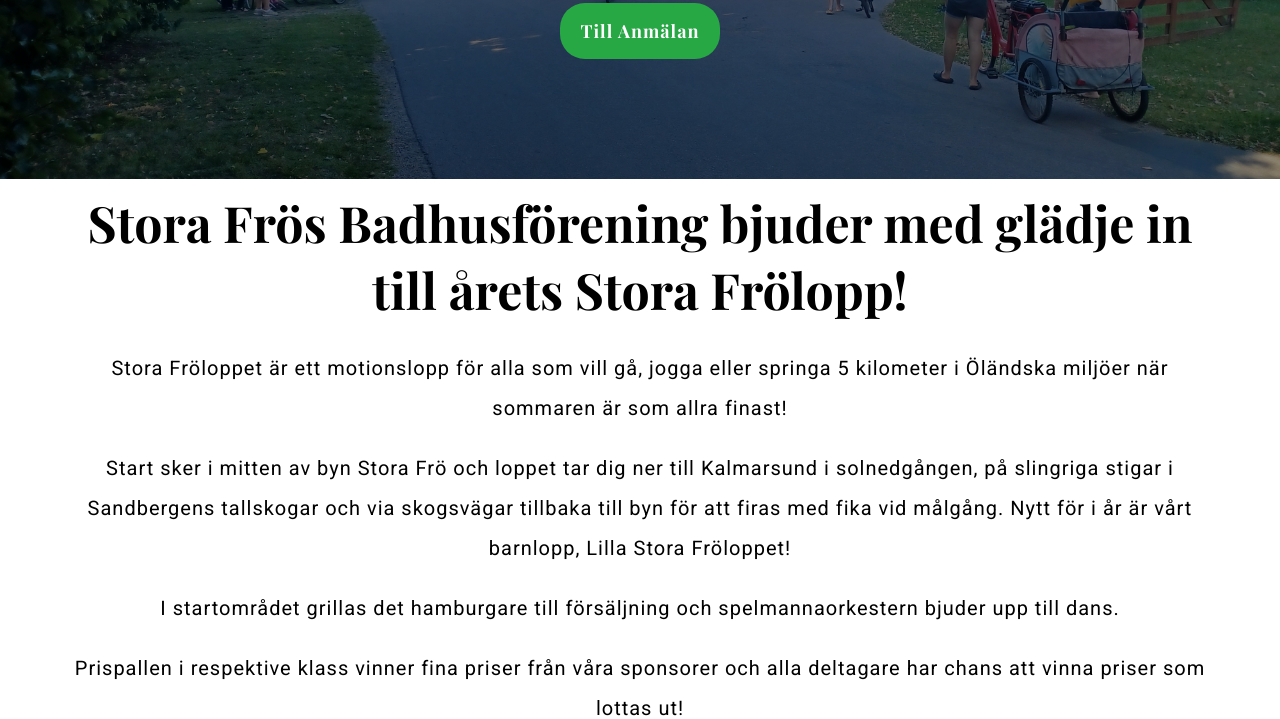
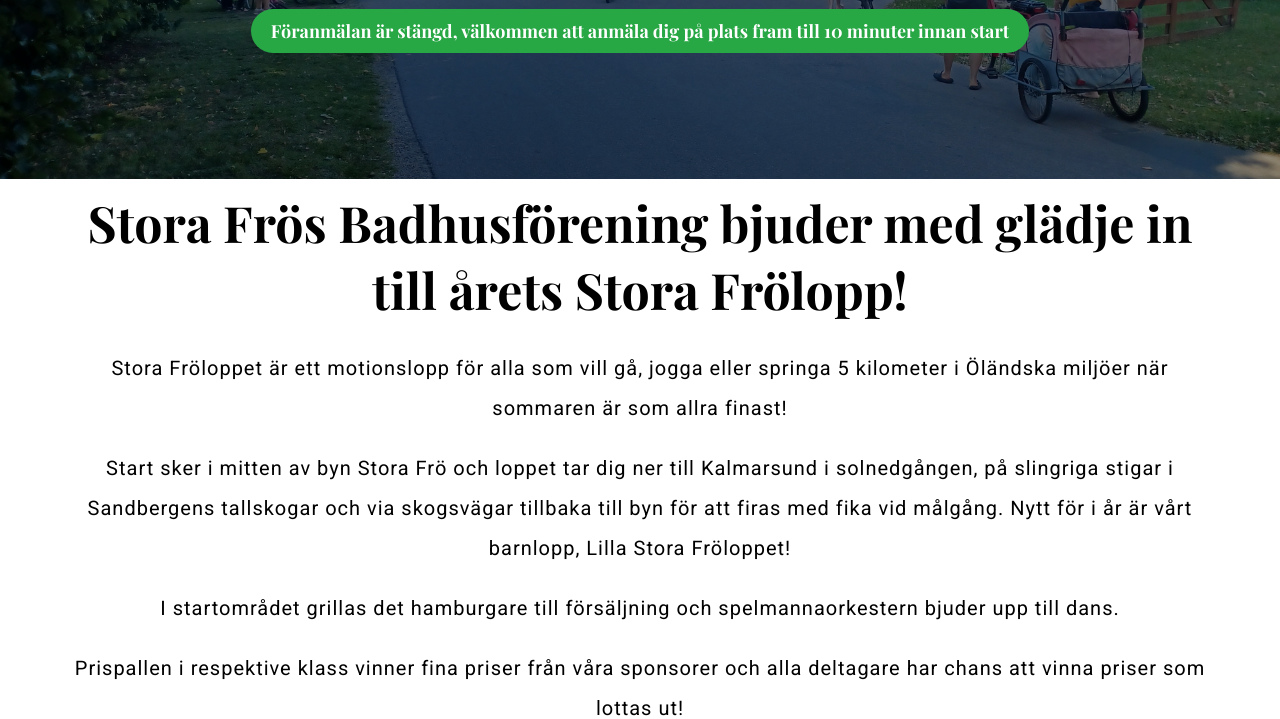
Before and after one commit to jonasot90/jonasot90.github.io, a plain HTML site: page index.html in a window 1280 px wide. Shown: the part 381-1100 px from the top of the page. Drawn offline with nearby package versions, Linux system fonts and the light colour scheme.

Commit message:
Closed the entry

```diff
--- a/index.html
+++ b/index.html
@@ -19,9 +19,9 @@
             <div class = "hero-overlay">
                 <h1>Stora Fröloppet</h1>
                 <h2>2025-07-26</h2>
-                <a href="https://forms.gle/V16sZ81h7BxGpwSK7" class="button" target="_blank" rel="noopener noreferrer">
-                    Till Anmälan
-                </a>
+                <div class="button">
+                    Föranmälan är stängd, välkommen att anmäla dig på plats fram till 10 minuter innan start
+                </div>
             </div>
         </section>
 
```
